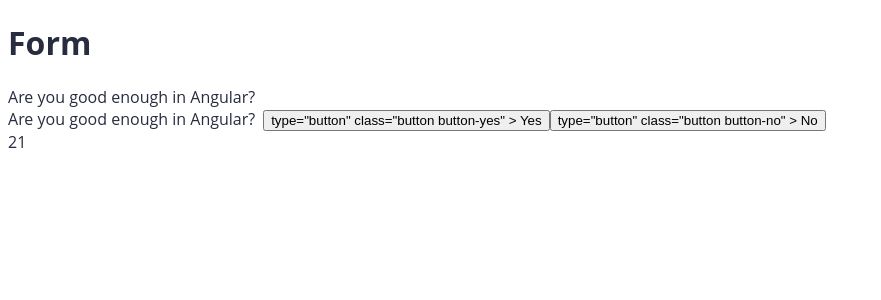
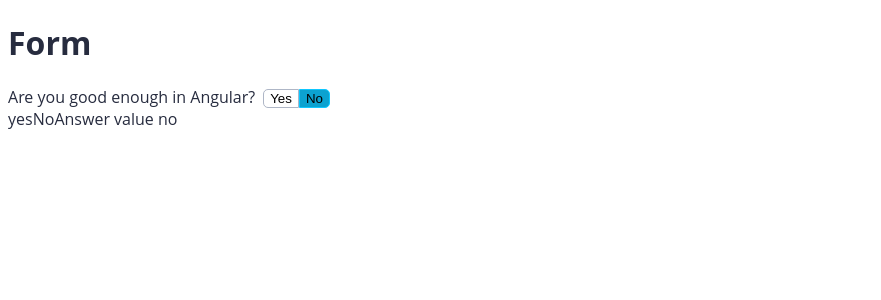
Before and after one commit to xBrunoDev/Angular---acessibilidade, an Angular app: page / in a window 1280 px wide. Shown: the top 300 px of the page, without its empty margins (0-881 px from the left). Built offline with nearby package versions, Linux system fonts and the light colour scheme.

Commit message:
Lógica de Ativação

```diff
--- a/src/app/app.component.html
+++ b/src/app/app.component.html
@@ -4,4 +4,5 @@
     [value]="yesNoAnswer"
     label="Are you good enough in Angular?">
   </app-yes-no-button-group>
+  <span>yesNoAnswer value {{ yesNoAnswer }}</span>
 </main>
--- a/src/app/shared/components/yes-no-button-group/yes-no-button-group.component.html
+++ b/src/app/shared/components/yes-no-button-group/yes-no-button-group.component.html
@@ -1,18 +1,17 @@
-<div>
-  <label >{{ label }}</label>
 <div class="button-group">
   <label class="label" >{{ label }}</label>
   <button
-    type="button" >
     type="button"
-    class="button button-yes" >
+    class="button button-yes"
+    [class.button-pressed]="value === options.YES"
+    (click)="activate(options.YES)">
     Yes
   </button>
   <button
-    type="button" >
     type="button"
-    class="button button-no" >
+    class="button button-no"
+    [class.button-pressed]="value === options.NO"
+    (click)="activate(options.NO)">
     No
   </button>
 </div>
-  21
--- a/src/app/shared/components/yes-no-button-group/yes-no-button-group.component.scss
+++ b/src/app/shared/components/yes-no-button-group/yes-no-button-group.component.scss
@@ -1,3 +1,5 @@
+$button-pressed-background: #0fC7FF;
+
 .button-group {
   .label {
     margin-right: 0.5rem;
@@ -17,5 +19,12 @@
     &.button-no {
       border-radius: 0 5px 5px 0;
     }
+
+    &.button-pressed {
+      background-color: $button-pressed-background;
+      border-color: $button-pressed-background;
+      box-shadow: inset 0 0 5pc 0 rgba(0, 0, 0, .2);
+    }
+
   }
 }
--- a/src/app/shared/components/yes-no-button-group/yes-no-button-group.component.ts
+++ b/src/app/shared/components/yes-no-button-group/yes-no-button-group.component.ts
@@ -8,10 +8,19 @@
 export class YesNoButtonGroupComponent implements OnInit {
   @Input() public value: string = null;
   @Input() public label = '';
+  public options = YesNoButtonGroupOptions;
 
   constructor() { }
 
   ngOnInit(): void {
   }
 
+  public activate(value: string): void {
+    this.value = value;}
+
 }
+
+enum YesNoButtonGroupOptions {
+  YES = 'yes',
+  NO = 'no'
+}
```
